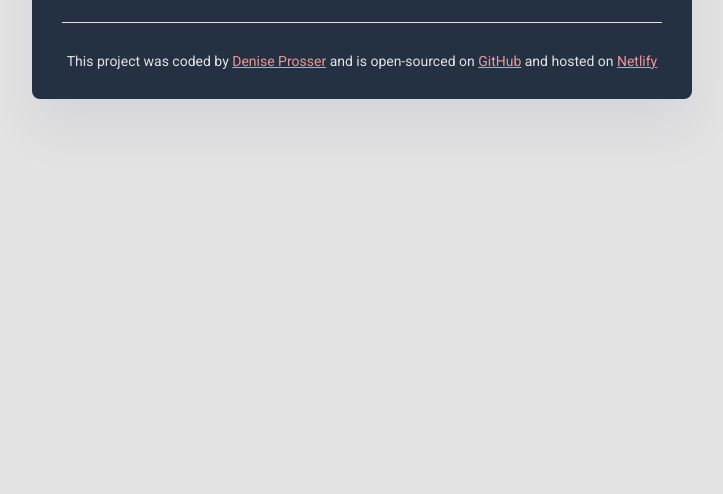
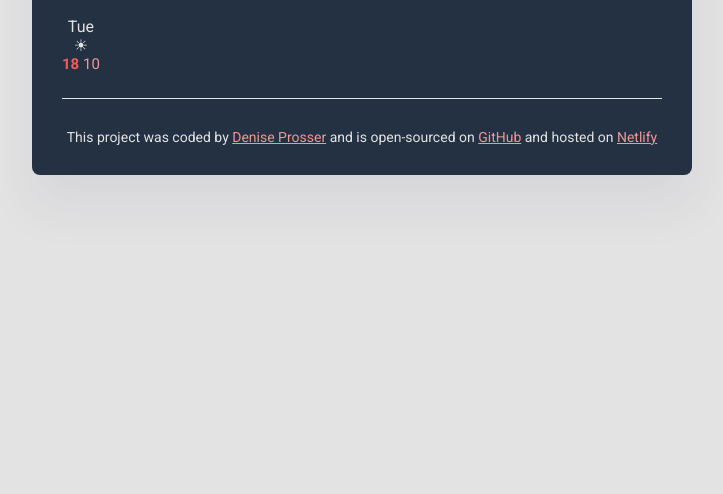
Before and after one commit to deniseprosser/weather-app-final, a plain HTML site: page index.html in a window 1280 px wide. Shown: the part 306-800 px from the top of the page, without its empty margins (278-1001 px from the left). Drawn offline with nearby package versions, Linux system fonts and the light colour scheme; no server answers.

Commit message:
Added HTML and CSS for forecast section

```diff
--- a/index.html
+++ b/index.html
@@ -44,6 +44,16 @@
             <div class="temperature-unit">°C</div>
           </div>
         </div>
+        <div class="weather-forecast">
+          <div class="weather-forecast-item">
+            <div class="weather-forcast-day">Tue</div>
+            <div class="weather-forecast-icon">☀</div>
+            <div class="weather-forecast-temp">
+              <span class="forecast-high"><strong>18</strong></span>
+              <span class="forecast-low">10</span>
+            </div>
+          </div>
+        </div>
       </main>
       <footer>
         This project was coded by
--- a/src/index.js
+++ b/src/index.js
@@ -8,8 +8,6 @@ function displayWeather(response) {
   let dateElement = document.querySelector("#current-date");
   let iconElement = document.querySelector("#temperature-icon");
   let date = new Date(response.data.time * 1000);
-
-  console.log(response.data);
 
   city.innerHTML = response.data.city;
   conditionsElement.innerHTML = response.data.condition.description;
--- a/src/style.css
+++ b/src/style.css
@@ -84,6 +84,33 @@ main {
   margin-top: 8px;
 }
 
+.weather-forecast {
+  display: flex;
+  align-items: center;
+  justify-content: space-between;
+  margin-top: 20px;
+}
+
+.weather-forecast-item {
+  text-align: center;
+}
+
+.weather-forcast-day {
+  font-size: 16px;
+}
+
+.weather-forecast-temp {
+  font-size: 15px;
+}
+
+.forecast-high {
+  color: #f95959;
+}
+
+.forecast-low {
+  color: #f29696;
+}
+
 a {
   color: #f29696;
 }
```
